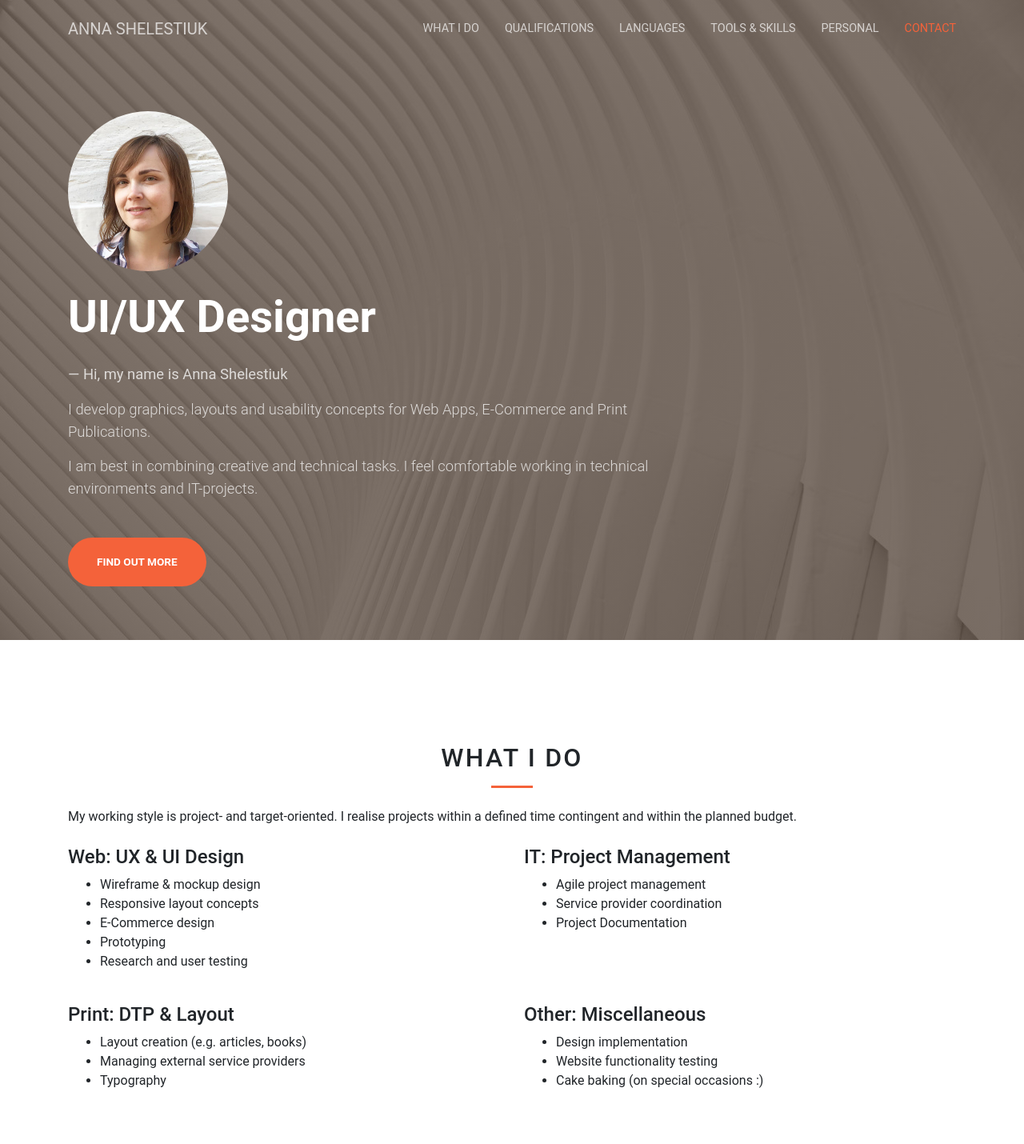
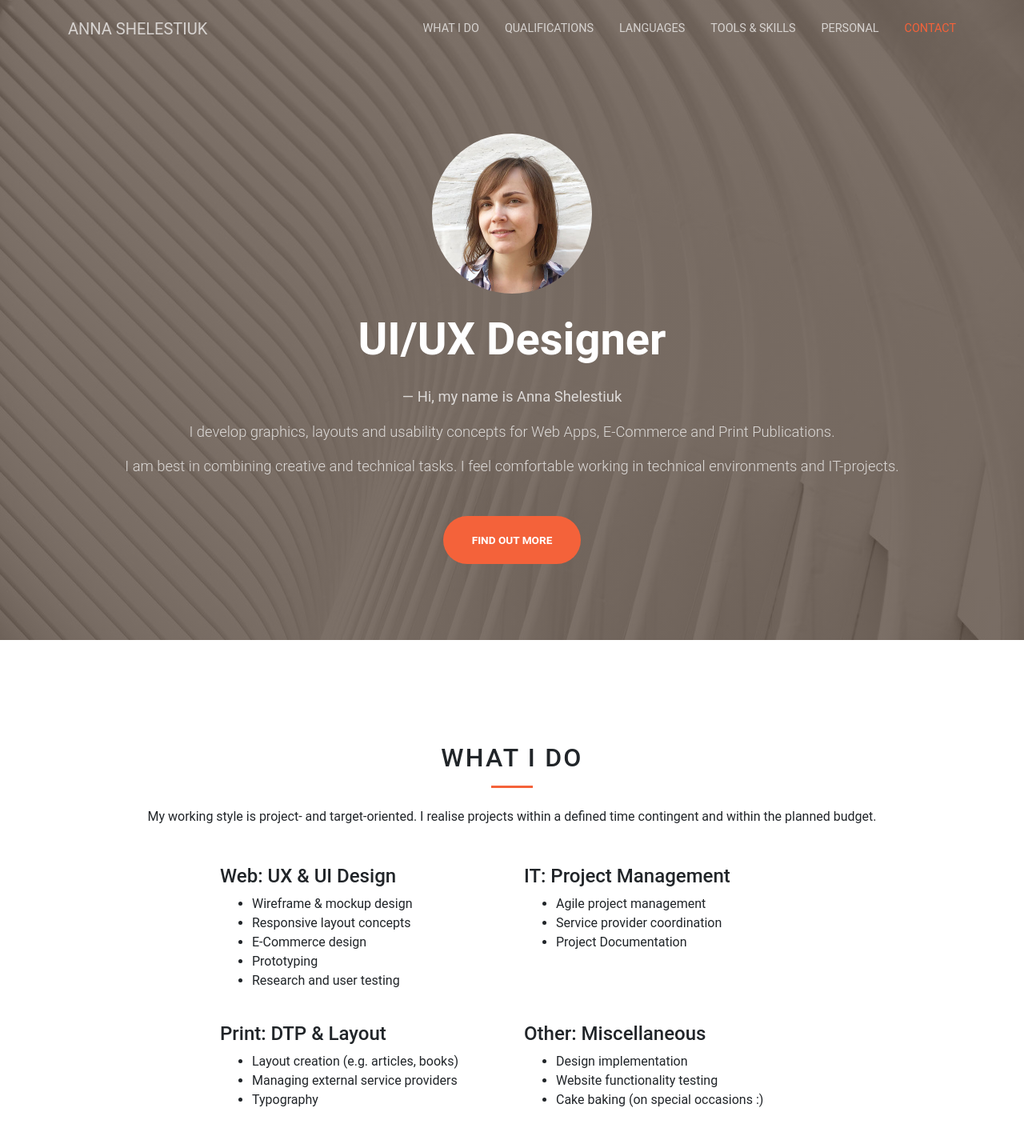
Before and after one commit to nyutash/annashel.com, a website with bundled scripts: page index.html in a window 1280 px wide. Shown: the top 1430 px of the page at 80% size. Built offline with nearby package versions, Linux system fonts and the light colour scheme.

Commit message:
Entering for 2 first sections

```diff
--- a/index.html
+++ b/index.html
@@ -86,11 +86,11 @@
   <header class="masthead">
     <div class="container h-100">
       <div class="row h-100 align-items-center">
-        <div class="col-lg-9 align-self-end text-white">
+        <div class="col-lg-12 align-self-end text-white text-center">
           <div class="mb-6"><img width="200px"  src="img/anna-shelestiuk.jpg" class="circle mb-6" alt="Anna Shelestiuk"><br>&nbsp;</div>
           <h1 class="text-white font-weight-bold mb-4">UI/UX Designer</h1>
         </div>
-        <div class="col-lg-8 col-md-8 align-self-baseline">
+        <div class="col-lg-12 col-md-8 align-self-baseline text-center">
           <p class="mb-3 text-white-75">&mdash;  Hi, my name is Anna Shelestiuk</p>
           <p class="text-white-75 font-weight-light">I develop graphics, layouts and usability concepts for Web Apps, E-Commerce and Print Publications. </p>
 <p class="text-white-75 font-weight-light mb-5">
@@ -109,7 +109,9 @@ I am best in combining creative and technical tasks. I feel comfortable working
         <div class="col-lg-12">
           <h2 class="mt-0 text-center">What I do</h2>
           <hr class="divider mb-4">
-            <p class="mb-4">My working style is project- and target-oriented. I realise projects within a defined time contingent and within the planned budget.</p>
+            <p class="mb-4 text-center">My working style is project- and target-oriented. I realise projects within a defined time contingent and within the planned budget.</p>
+        </div>
+        <div class="col-lg-8">
           <div class="row mt-4">
               <div class="col-lg-6 col-md-6 text-left mb-4">
                 <h3 class="h4 mb-2">Web: UX & UI Design</h3>
```
